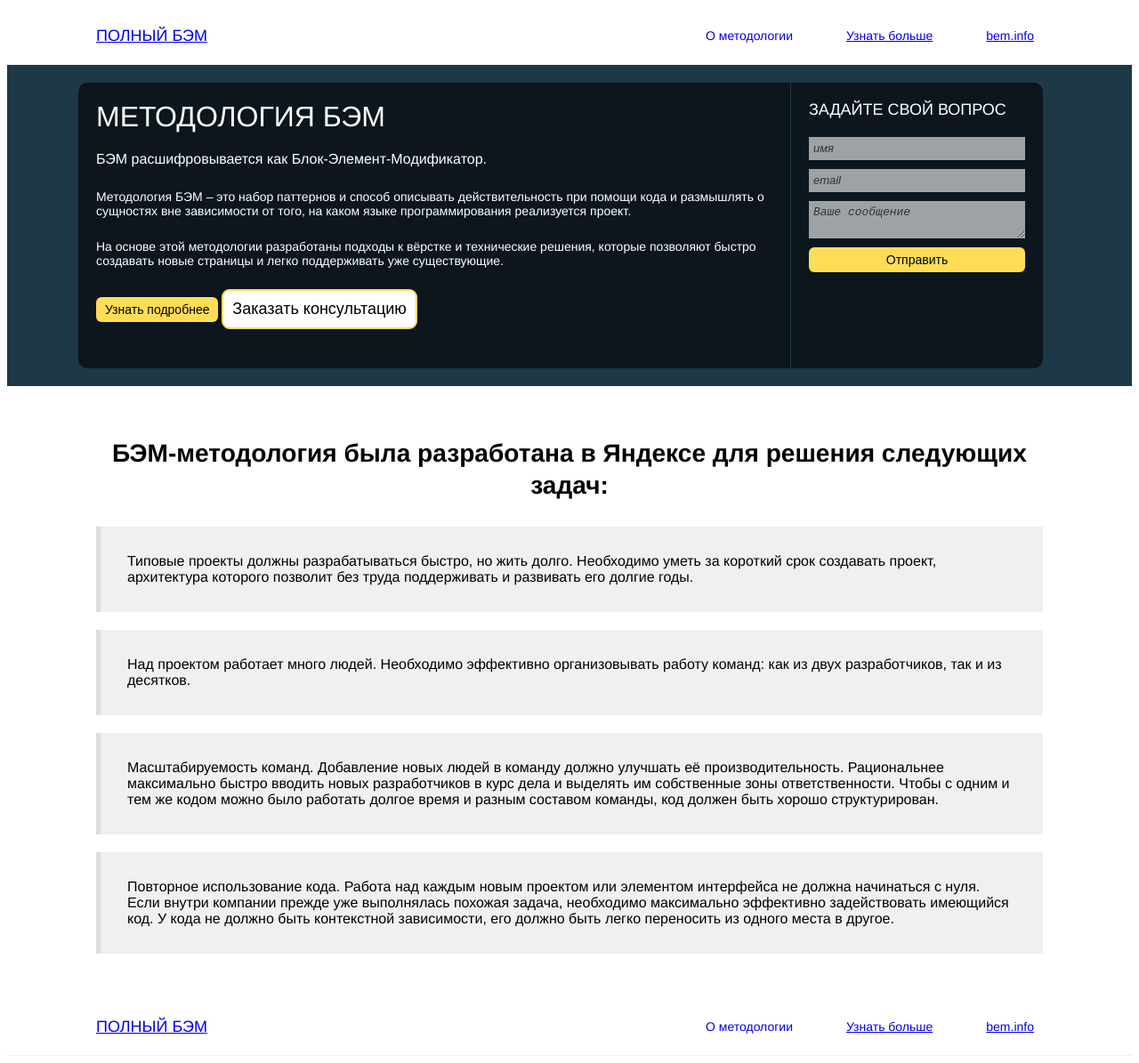
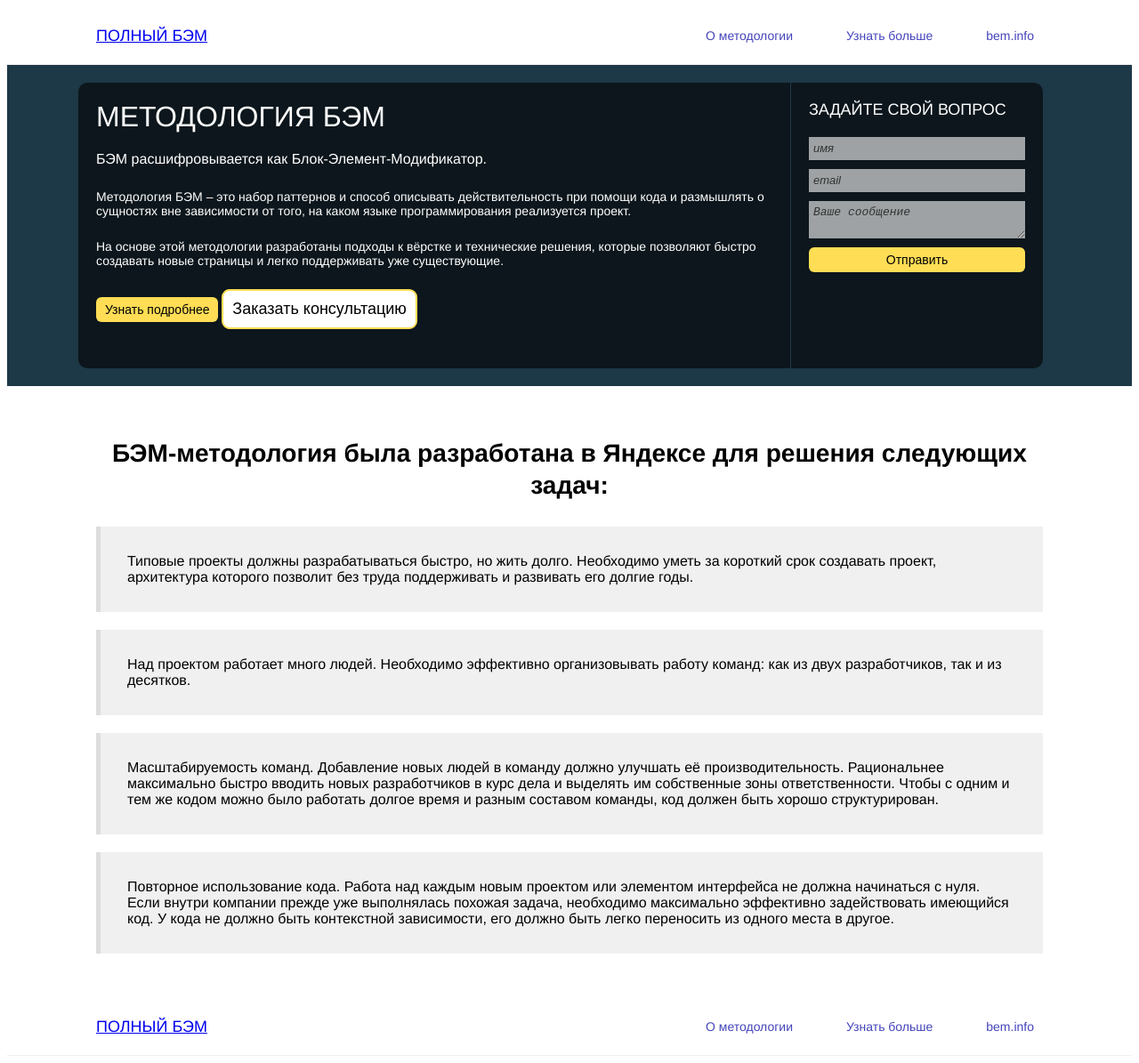
Before and after one commit to bem-events/beminar-1, a plain HTML site: page index.html in a window 1280 px wide. Shown: the whole page at 89% size. Drawn offline with Linux system fonts and the light colour scheme.

Commit message:
bugfixes

```diff
--- a/blocks/link/link.css
+++ b/blocks/link/link.css
@@ -1,5 +1,5 @@
 .link {
-    color: color: #44b;
+    color: #44b;
     text-decoration: none;
     transition: color .15s ease-out;
 }
--- a/index.html
+++ b/index.html
@@ -10,8 +10,8 @@
             <h1 class="logo"><a  href="#">Полный БЭМ</a></h1>
             <ul class="menu">
                 <li class="menu__item"><a class="menu__link link" href="#">О методологии</a></li>
-                <li class="menu__item"><a class="menu__link" href="#">Узнать больше</a></li>
-                <li class="menu__item"><a class="menu__link" href="https://ru.bem.info">bem.info</a></li>
+                <li class="menu__item"><a class="menu__link link" href="#">Узнать больше</a></li>
+                <li class="menu__item"><a class="menu__link link" href="https://ru.bem.info">bem.info</a></li>
             </ul>
         </div>
         <div class="headline">
@@ -51,8 +51,8 @@
             <h1 class="logo"><a href="#">Полный БЭМ</a></h1>
             <ul class="menu">
                 <li class="menu__item"><a class="menu__link link" href="#">О методологии</a></li>
-                <li class="menu__item"><a class="menu__link" href="#">Узнать больше</a></li>
-                <li class="menu__item"><a class="menu__link" href="https://ru.bem.info">bem.info</a></li>
+                <li class="menu__item"><a class="menu__link link" href="#">Узнать больше</a></li>
+                <li class="menu__item"><a class="menu__link link" href="https://ru.bem.info">bem.info</a></li>
             </ul>
         </div>
 
```
Also changed, not shown: index.pink.html (+4 -4 lines), index.potter.html (+4 -4 lines).
